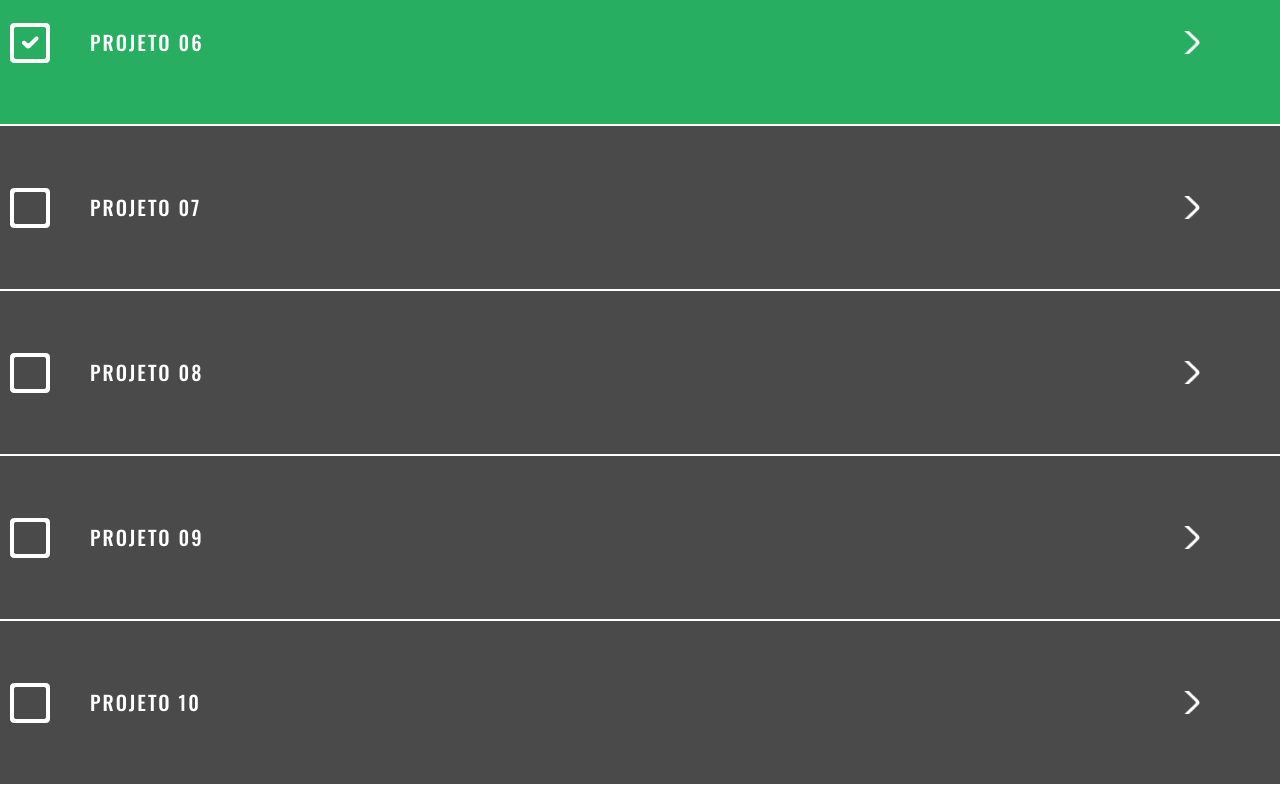
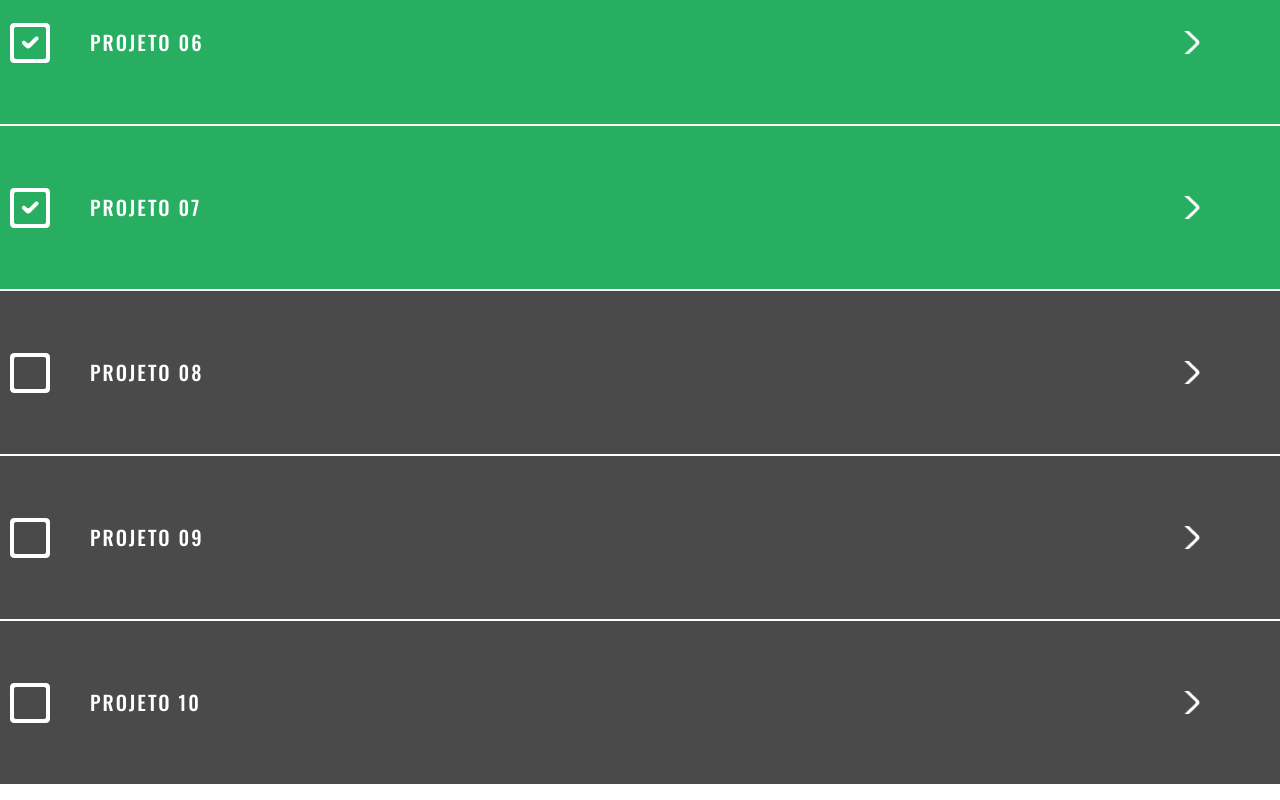
Before and after one commit to Fawkzz/PlayCode, a plain HTML site: page Projeto04/index.html in a window 1280 px wide. Shown: the part 880-1680 px from the top of the page. Drawn offline with nearby package versions, Linux system fonts and the light colour scheme; files that its build step writes are made by us from their sources.

Commit message:
atualizao01

```diff
--- a/Projeto04/index.html
+++ b/Projeto04/index.html
@@ -17,7 +17,7 @@
        <li class="concluido"><a href="../Projeto04/">Projeto 04</a></li>
        <li class="concluido"><a href="../Projeto05/">Projeto 05</a></li>
        <li class="concluido"><a href="../Projeto06/">Projeto 06</a></li>
-       <li><a href="/Projeto07/">Projeto 07</a></li>
+       <li class="concluido"><a href="../Projeto07/">Projeto 07</a></li>
        <li><a href="/Projeto08/">Projeto 08</a></li>
        <li><a href="/Projeto09/">Projeto 09</a></li>
        <li><a href="/Projeto10/">Projeto 10</a></li>
```
